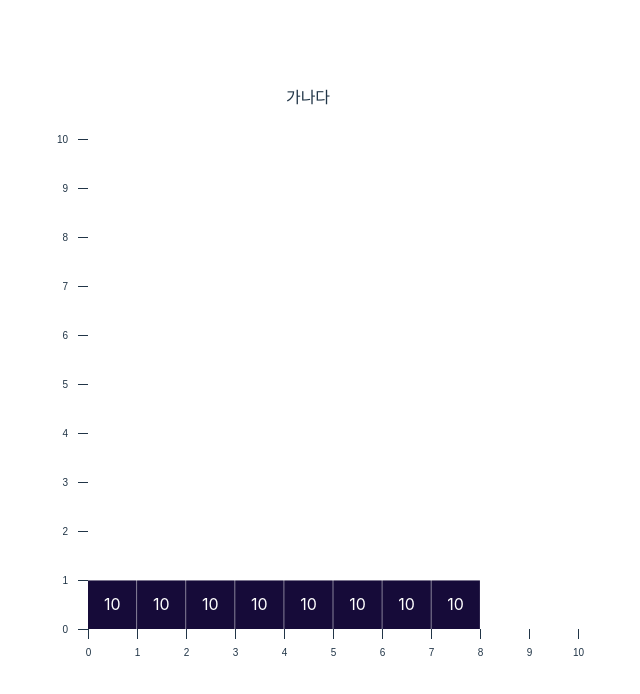
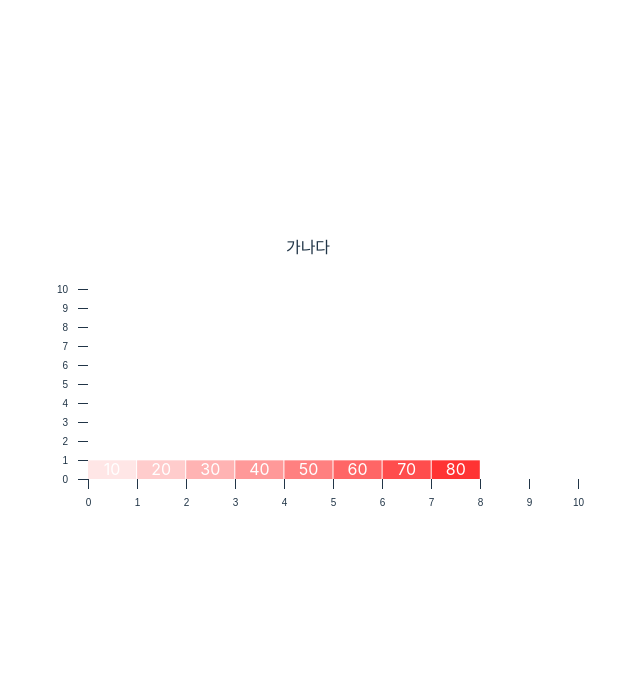
Before and after one commit to dev-hobeoung/hobeoung-ui-chart, a React (Vite) app: page / in a window 1280 px wide. Shown: the top 694 px of the page, without its empty margins (332-972 px from the left). Built offline with nearby package versions, Linux system fonts and the light colour scheme.

Commit message:
fix: ScaleLinear Color 설정을 위한 속성 추가

```diff
--- a/src/charts/heatmap/HeatMap.tsx
+++ b/src/charts/heatmap/HeatMap.tsx
@@ -20,6 +20,8 @@ export interface HeatMapProps {
     fontColor?: string;
   };
   margin?: { top: number, right: number, bottom: number, left: number };
+  scaleRange?: number[];
+  scaleColor?: string[];
 }
 
 export const HeatmapExample: React.FC = () => {
@@ -30,9 +32,11 @@ export const HeatmapExample: React.FC = () => {
       </div>
       <div>
         <Heatmap
+          width={600}
+          height={300}
           numRows={10}
           numCols={10}
-          data={[[10, 10, 10, 10], [10, 10, 10, 10]]}
+          data={[[10, 20, 30, 40], [50, 60, 70, 80]]}
           backgroundColor='#ffffff'
           xAxisLabel='가나다'
           yAxisLabel='라마바'
@@ -53,7 +57,9 @@ export const Heatmap: React.FC<HeatMapProps> = ({
   yAxisLabel,
   xAxisLabelStyle,
   yAxisLabelStyle,
-  margin = { top: 30, right: 30, bottom: 80, left: 80 }
+  margin = { top: 30, right: 30, bottom: 80, left: 80 },
+  scaleRange = [0, 100],
+  scaleColor = ['#ffffff', '#ff0000'],
 }) => {
   const svgRef = useRef<SVGSVGElement | null>(null);
 
@@ -67,13 +73,13 @@ export const Heatmap: React.FC<HeatMapProps> = ({
     const xScaleBand = d3.scaleBand()
       .range([0, chartWidth])
       .domain(d3.range(numCols).map(String))
-      .paddingInner(0.01)
+      .paddingInner(0.020)
       .paddingOuter(0);
 
     const yScaleBand = d3.scaleBand()
       .range([chartHeight, 0])
       .domain(d3.range(numRows).map(String))
-      .paddingInner(0.01)
+      .paddingInner(0.020)
       .paddingOuter(0);
 
     const xScaleLinear = d3.scaleLinear()
@@ -85,8 +91,7 @@ export const Heatmap: React.FC<HeatMapProps> = ({
       .range([chartHeight, 0]);
 
     // Color scale
-    const colorScale = d3.scaleSequential(d3.interpolateInferno)
-      .domain([0, 100]);
+    const colorScale = d3.scaleLinear(scaleRange, scaleColor)
 
     // Create SVG
     const svg = d3.select(svgRef.current)
```
